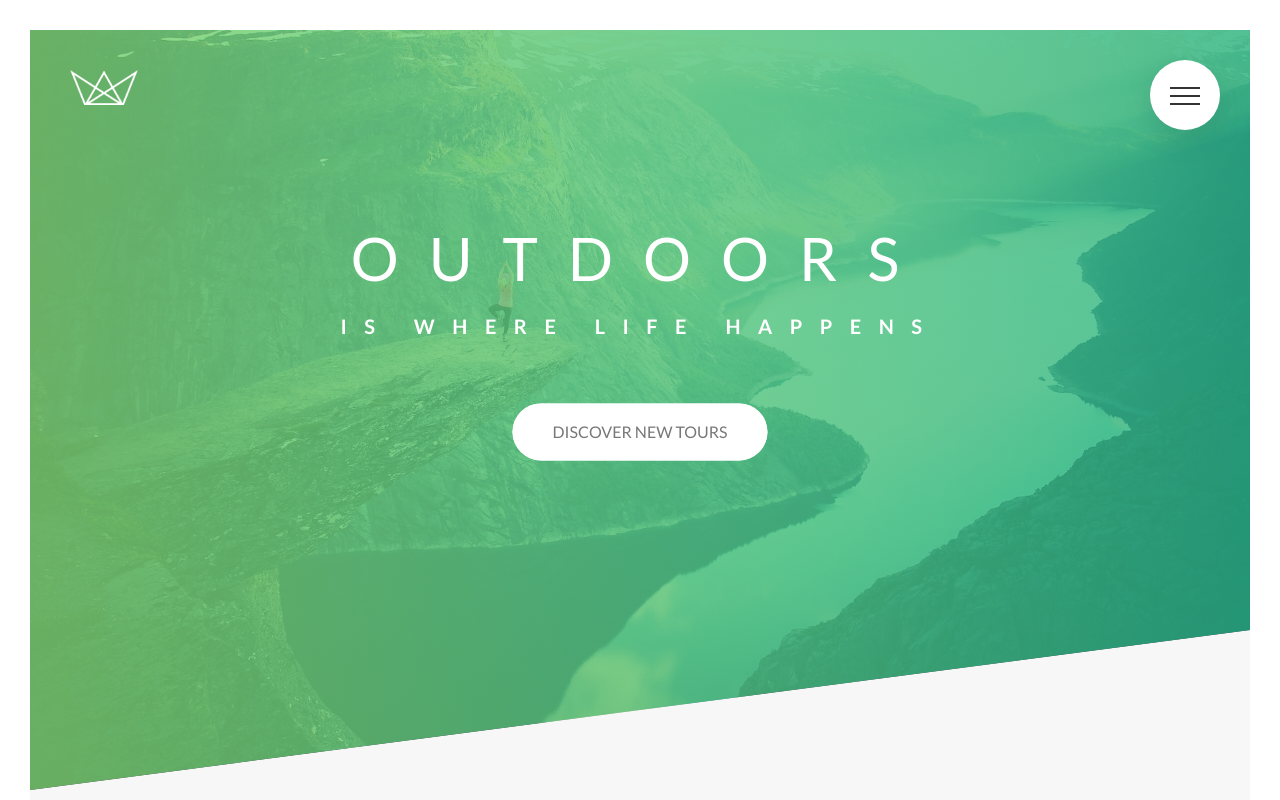
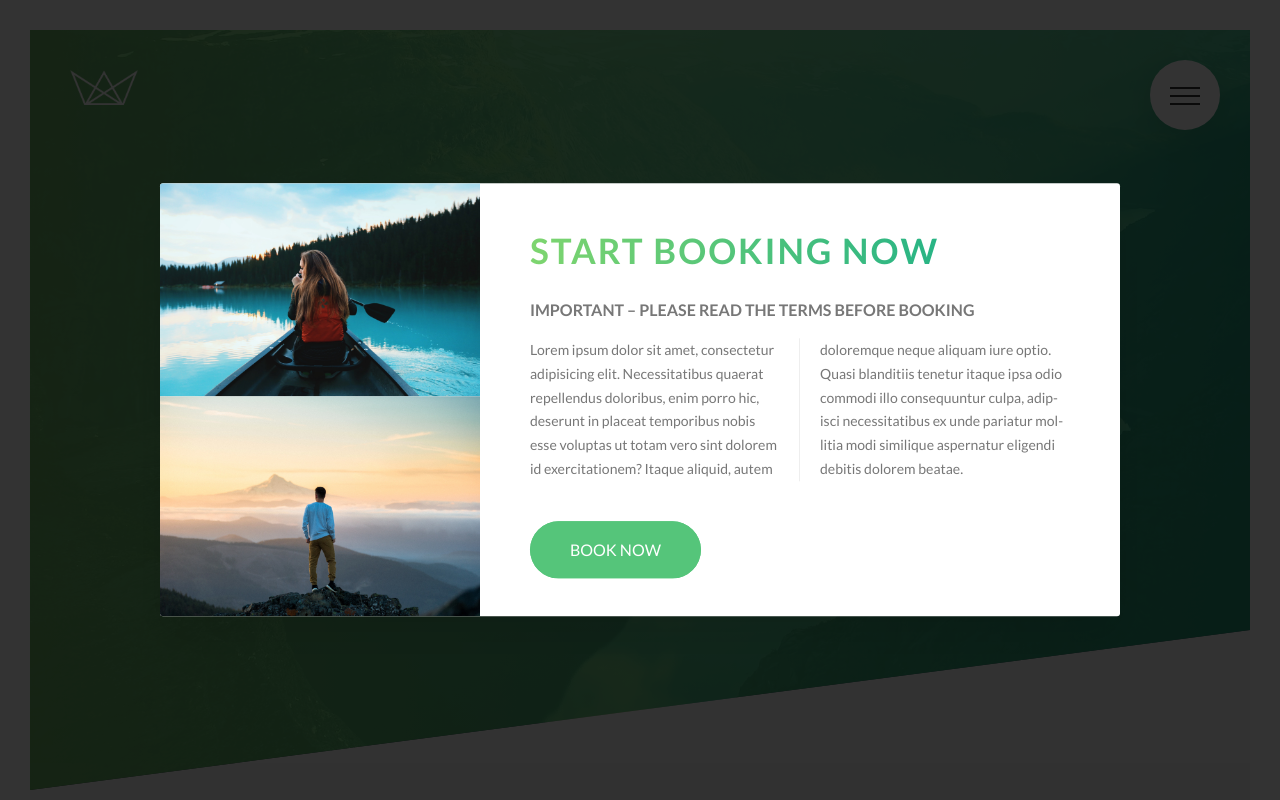
Before and after one commit to Tejas-Khairnar/css-natours-project, a website: page index.html in a window 1280 px wide. Shown: the top 800 px of the page. Drawn offline with Linux system fonts and the light colour scheme.

Commit message:
Added css popup part 1 - styling

```diff
--- a/index.html
+++ b/index.html
@@ -491,5 +491,35 @@
         </div>
       </div>
     </footer>
+
+    <!-- pure css popup -->
+    <div class="popup">
+      <div class="popup__content">
+        <!-- images -->
+        <div class="popup__left">
+          <img src="img/nat-8.jpg" alt="Photo 1" class="popup__img" />
+          <img src="img/nat-9.jpg" alt="Photo 2" class="popup__img" />
+        </div>
+        <div class="popup__right">
+          <h2 class="heading-secondary u-margin-bottom-small">
+            start booking now
+          </h2>
+          <h3 class="heading-tertiary u-margin-bottom-small">
+            important &ndash; Please read the terms before booking
+          </h3>
+          <p class="popup__text">
+            Lorem ipsum dolor sit amet, consectetur adipisicing elit.
+            Necessitatibus quaerat repellendus doloribus, enim porro hic,
+            deserunt in placeat temporibus nobis esse voluptas ut totam vero
+            sint dolorem id exercitationem? Itaque aliquid, autem doloremque
+            neque aliquam iure optio. Quasi blanditiis tenetur itaque ipsa odio
+            commodi illo consequuntur culpa, adipisci necessitatibus ex unde
+            pariatur mollitia modi similique aspernatur eligendi debitis dolorem
+            beatae.
+          </p>
+          <a href="#" class="btn btn--green">book now</a>
+        </div>
+      </div>
+    </div>
   </body>
 </html>
--- a/sass/abstracts/_mixins.scss
+++ b/sass/abstracts/_mixins.scss
@@ -1 +1,9 @@
 // this partial contains mixins for project
+
+// center block element inside another block element
+@mixin absoluteCenter {
+  position: absolute;
+  top: 50%;
+  left: 50%;
+  transform: translate(-50%, -50%);
+}
--- /dev/null
+++ b/sass/components/_popup.scss
@@ -0,0 +1,58 @@
+// this partial contain custom pure popup for booking section
+
+.popup {
+  height: 100vh; // full screen
+  width: 100%;
+  position: fixed;
+  top: 0;
+  left: 0;
+  background-color: rgba($color-black, 0.8);
+  z-index: 9999; // on top of all other elements
+
+  &__content {
+    // mixin to center block element
+    @include absoluteCenter;
+    width: 75%;
+    background-color: $color-white;
+    box-shadow: 0 2rem 4rem rgba($color-black, 0.1);
+    border-radius: 3px;
+    display: table; // to make its children of same height
+    overflow: hidden; // fix border-radius for img
+  }
+
+  &__left {
+    width: 33.33%;
+    // float: left; // sibling's height is not same
+    display: table-cell; // sibling's height is same
+  }
+
+  &__right {
+    width: 66.67%;
+    // float: left; // sibling's height is not same
+    display: table-cell; //sibling's height is same
+    vertical-align: middle; // vertically middle table cell
+    padding: 3rem 5rem;
+  }
+
+  &__img {
+    display: block;
+    width: 100%;
+  }
+
+  &__text {
+    font-size: 1.4rem;
+    margin-bottom: 4rem;
+
+    column-count: 2; // create columns
+    column-gap: 4rem; // spaces between columns
+    column-rule: 1px solid $color-gray-light-2; // same as inbetween border for column
+    -moz-column-count: 2;
+    -moz-column-gap: 4rem;
+    -moz-column-rule: 1px solid $color-gray-light-2;
+
+    hyphens: auto; // add hyphenation to text which does not fit in 1 line
+    -moz-hyphens: auto; // firefox
+    -ms-hyphens: auto; // IE / Edge
+    -webkit-hyphens: auto; // chrome
+  }
+}
--- a/sass/main.scss
+++ b/sass/main.scss
@@ -14,6 +14,7 @@
 @import 'components/composition';
 @import 'components/feature-box';
 @import 'components/form';
+@import 'components/popup';
 @import 'components/story';
 
 @import 'layout/grid';
```
Also changed, not shown: css/style.css.
